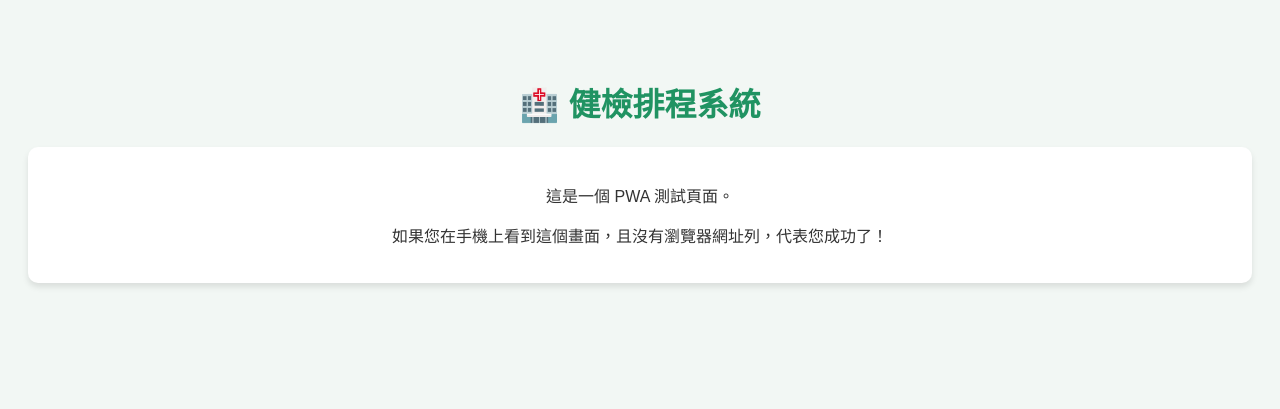
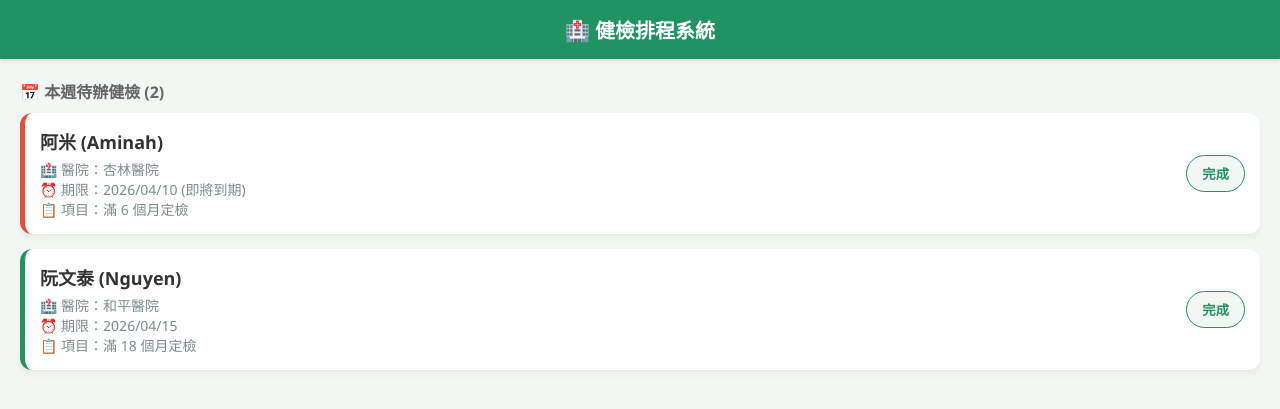
Before and after one commit to windloin/health-check-app, a plain HTML site: page index.html in a window 1280 px wide. Drawn offline with Linux system fonts and the light colour scheme.

Commit message:
Update index.html

```diff
--- a/index.html
+++ b/index.html
@@ -2,34 +2,110 @@
 <html lang="zh-TW">
 <head>
     <meta charset="UTF-8">
-    <meta name="viewport" content="width=device-width, initial-scale=1.0">
+    <meta name="viewport" content="width=device-width, initial-scale=1.0, maximum-scale=1.0, user-scalable=no">
     <title>移工健檢排程系統</title>
     <link rel="manifest" href="manifest.json">
     <meta name="apple-mobile-web-app-capable" content="yes">
+    <meta name="theme-color" content="#209362">
 
     <style>
         body {
-            font-family: Arial, sans-serif;
+            font-family: 'Segoe UI', Tahoma, Geneva, Verdana, sans-serif;
             background-color: #f2f7f4;
+            margin: 0;
+            padding: 0;
             color: #333;
+        }
+        /* 頂部導覽列 */
+        .header {
+            background-color: #209362;
+            color: white;
+            padding: 15px 20px;
+            font-size: 20px;
+            font-weight: bold;
             text-align: center;
-            padding: 50px 20px;
+            box-shadow: 0 2px 4px rgba(0,0,0,0.1);
         }
-        h1 { color: #209362; }
+        /* 內容區域 */
+        .container {
+            padding: 20px;
+        }
+        .section-title {
+            font-size: 16px;
+            color: #666;
+            margin-bottom: 10px;
+            font-weight: bold;
+        }
+        /* 健檢卡片設計 */
         .card {
             background: white;
-            padding: 20px;
-            border-radius: 10px;
-            box-shadow: 0 4px 6px rgba(0,0,0,0.1);
-            margin-top: 20px;
+            border-radius: 12px;
+            padding: 15px;
+            margin-bottom: 15px;
+            box-shadow: 0 4px 6px rgba(0,0,0,0.05);
+            border-left: 5px solid #209362;
+            display: flex;
+            justify-content: space-between;
+            align-items: center;
+        }
+        .card.urgent {
+            border-left: 5px solid #e74c3c; /* 緊急狀態變紅色 */
+        }
+        .info h3 {
+            margin: 0 0 5px 0;
+            font-size: 18px;
+        }
+        .info p {
+            margin: 0;
+            color: #7f8c8d;
+            font-size: 14px;
+        }
+        /* 完成按鈕 */
+        .btn-done {
+            background-color: #f2f7f4;
+            color: #209362;
+            border: 1px solid #209362;
+            padding: 8px 15px;
+            border-radius: 20px;
+            font-weight: bold;
+            cursor: pointer;
+        }
+        .btn-done:active {
+            background-color: #209362;
+            color: white;
         }
     </style>
 </head>
 <body>
-    <h1>🏥 健檢排程系統</h1>
-    <div class="card">
-        <p>這是一個 PWA 測試頁面。</p>
-        <p>如果您在手機上看到這個畫面，且沒有瀏覽器網址列，代表您成功了！</p>
+
+    <div class="header">
+        🏥 健檢排程系統
     </div>
+
+    <div class="container">
+        <div class="section-title">📅 本週待辦健檢 (2)</div>
+
+        <div class="card urgent">
+            <div class="info">
+                <h3>阿米 (Aminah)</h3>
+                <p>🏥 醫院：杏林醫院</p>
+                <p>⏰ 期限：2026/04/10 (即將到期)</p>
+                <p>📋 項目：滿 6 個月定檢</p>
+            </div>
+            <button class="btn-done" onclick="alert('已標記為完成！實際系統這裡會連線更新狀態。')">完成</button>
+        </div>
+
+        <div class="card">
+            <div class="info">
+                <h3>阮文泰 (Nguyen)</h3>
+                <p>🏥 醫院：和平醫院</p>
+                <p>⏰ 期限：2026/04/15</p>
+                <p>📋 項目：滿 18 個月定檢</p>
+            </div>
+            <button class="btn-done" onclick="alert('已標記為完成！')">完成</button>
+        </div>
+
+    </div>
+
 </body>
 </html>
```
